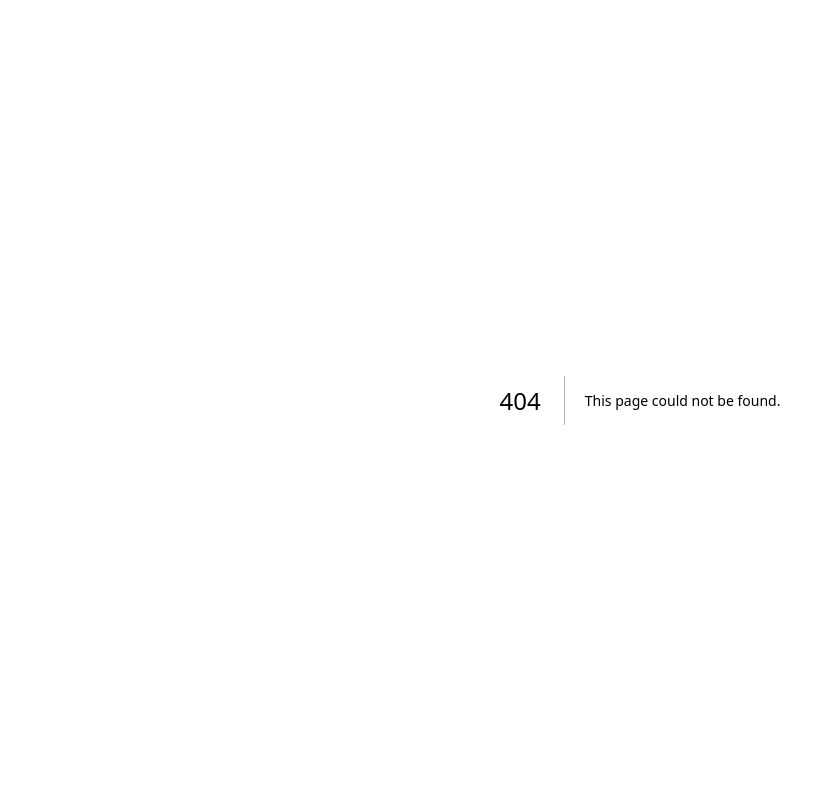
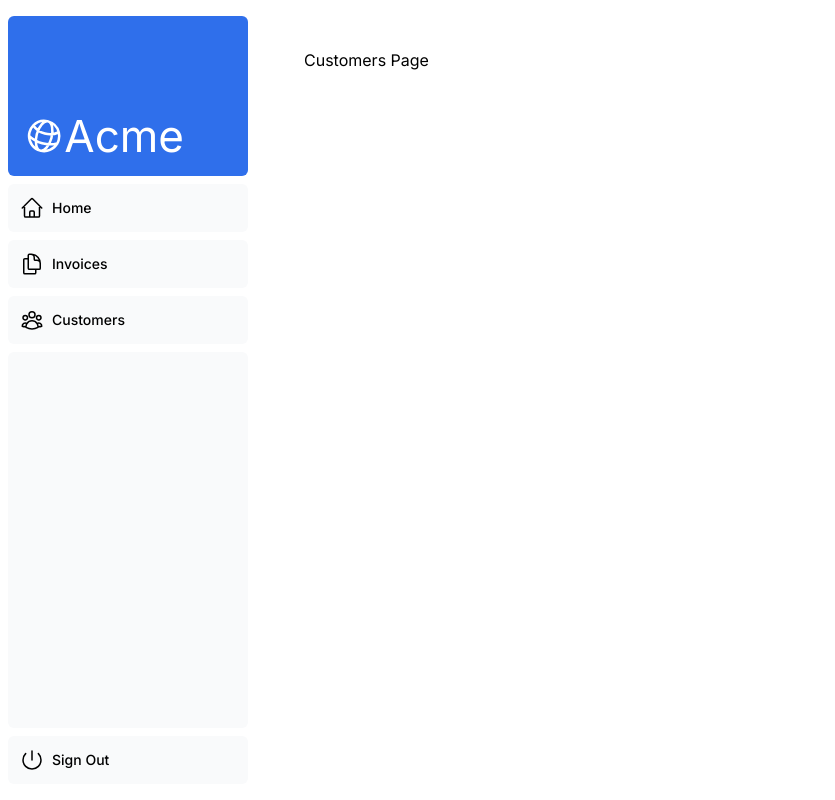
Before and after one commit to r-bytes/nextjs-dashboard, a Next.js app: page /dashboard/customers in a window 1280 px wide. Before the commit this address had no page. Shown: the whole page, without its empty margins (0-835 px from the left). Built offline with nearby package versions, Linux system fonts and the light colour scheme.

Commit message:
feat: pages and layouts

```diff
--- /dev/null
+++ b/app/dashboard/customers/page.tsx
@@ -0,0 +1,7 @@
+type Props = {}
+
+const Page = (props: Props) => {
+  return <p>Customers Page</p>
+}
+
+export default Page
--- /dev/null
+++ b/app/dashboard/invoices/page.tsx
@@ -0,0 +1,7 @@
+type Props = {}
+
+const Page = (props: Props) => {
+  return <p>Invoices Page</p>
+}
+
+export default Page
--- /dev/null
+++ b/app/dashboard/layout.tsx
@@ -0,0 +1,12 @@
+import SideNav from "@/app/ui/dashboard/sidenav"
+
+export default function Layout({ children }: { children: React.ReactNode }) {
+  return (
+    <div className="flex h-screen flex-col md:flex-row md:overflow-hidden">
+      <div className="w-full flex-none md:w-64">
+        <SideNav />
+      </div>
+      <div className="flex-grow p-6 md:overflow-y-auto md:p-12">{children}</div>
+    </div>
+  )
+}
--- /dev/null
+++ b/app/dashboard/page.tsx
@@ -0,0 +1,7 @@
+type Props = {}
+
+const Page = (props: Props) => {
+  return <p>Dashboard Page</p>
+}
+
+export default Page
```
Also changed, not shown: app/ui/dashboard/nav-links.tsx (+9 -13 lines).
